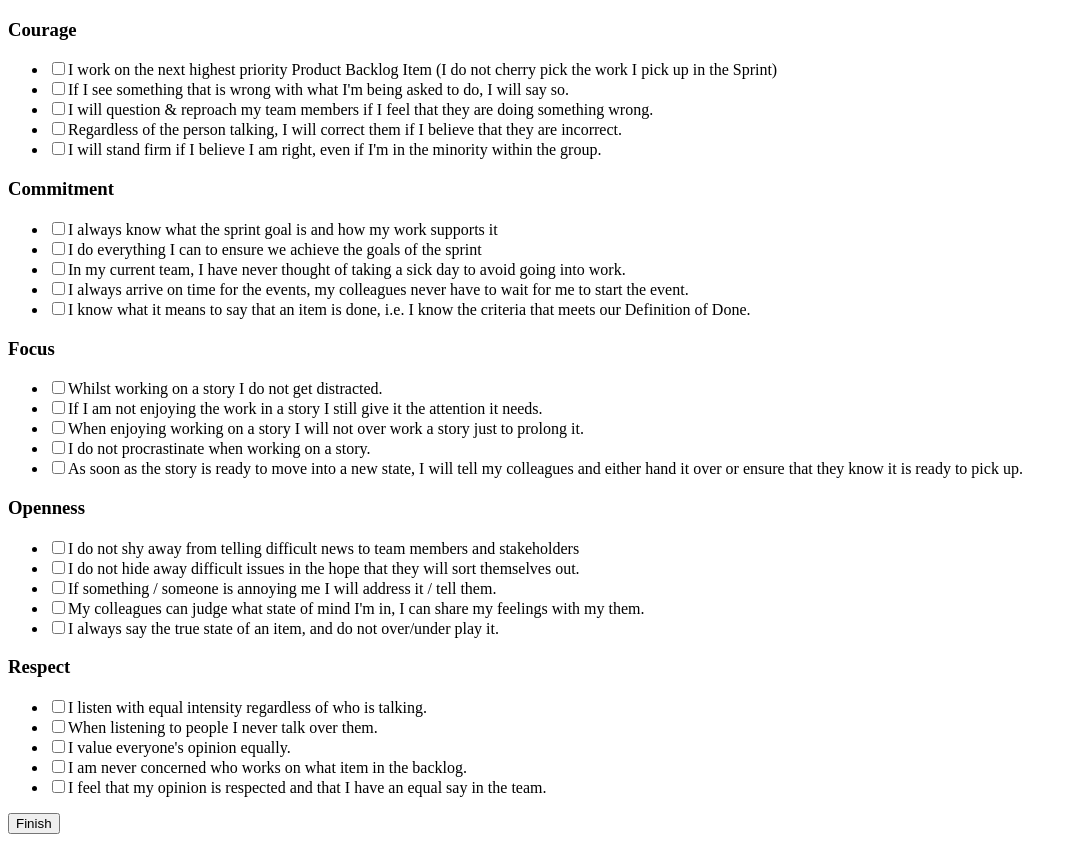
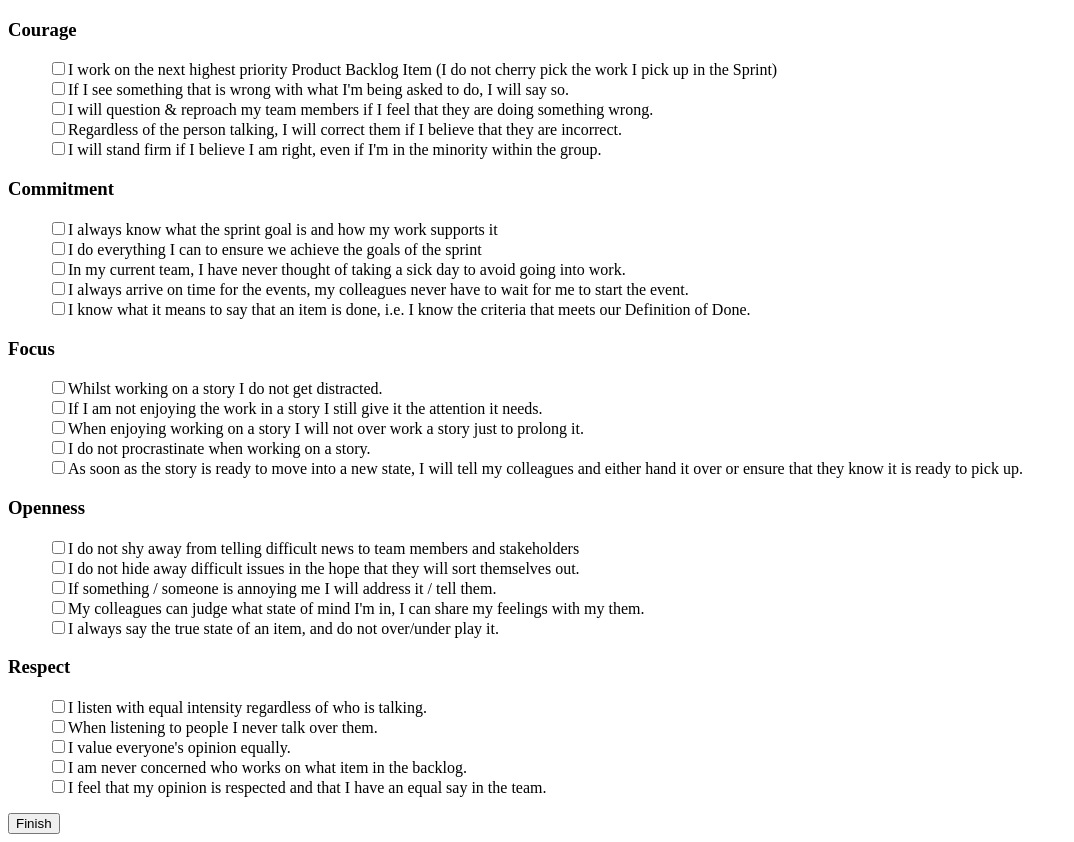
Before and after one commit to mintcd/beehexaminiproject, a React (Create React App) app: page / in a window 1280 px wide. Shown: the whole page, without its empty margins (0-1074 px from the left). Built offline with nearby package versions, Linux system fonts and the light colour scheme.

Commit message:
Delete dot

```diff
--- a/src/App.js
+++ b/src/App.js
@@ -2,6 +2,7 @@ import React, { useState } from "react";
 import questions from "./data/questions";
 import Question from "./components/question";
 import Graph from "./components/graph";
+import './styles.css'
 
 function App() {
   const [answers, setAnswers] = useState({});
--- a/src/App.css
+++ b/src/styles.css
@@ -36,3 +36,7 @@
     transform: rotate(360deg);
   }
 }
+
+ul {
+  list-style-type: none;
+}
```
